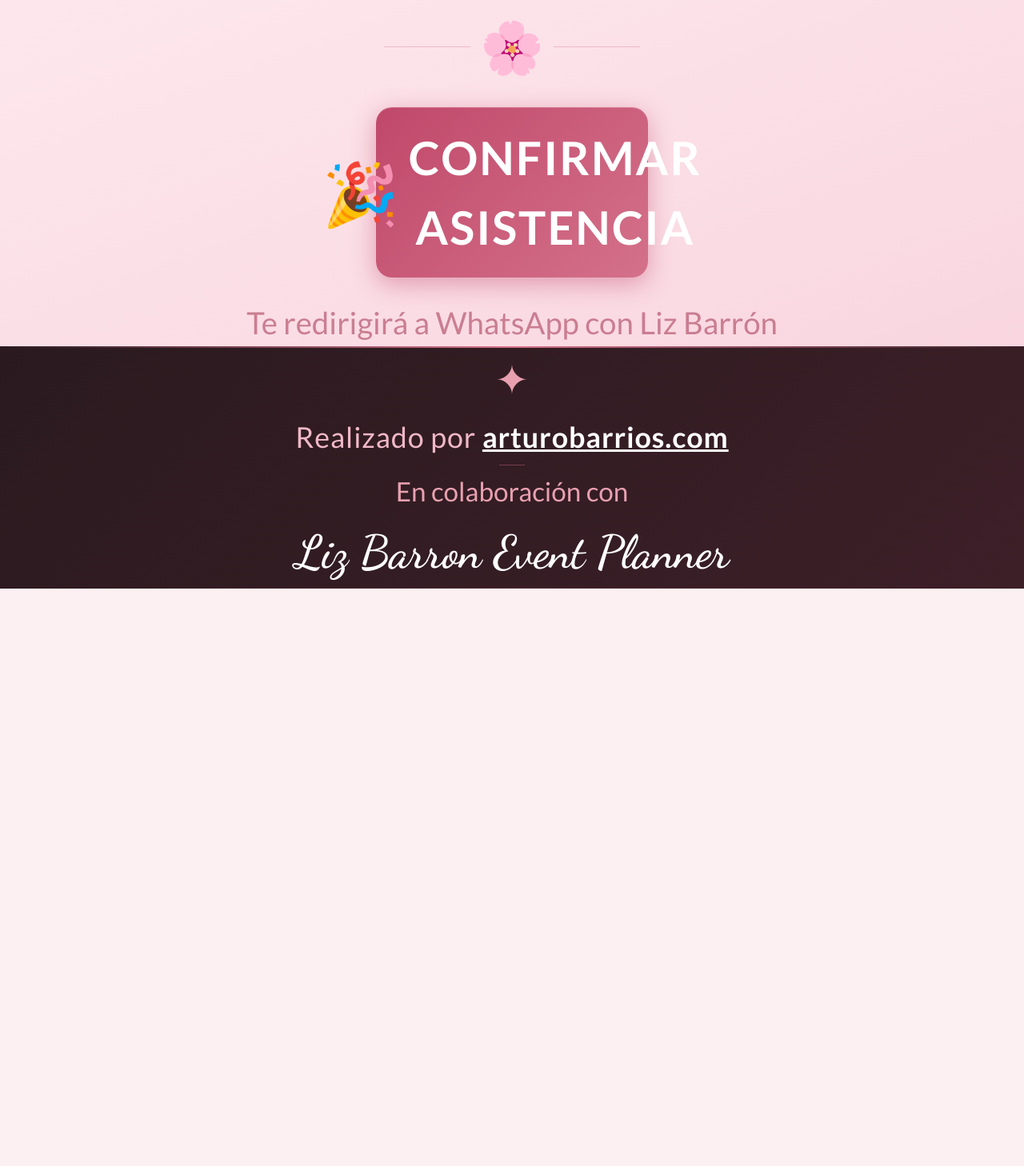
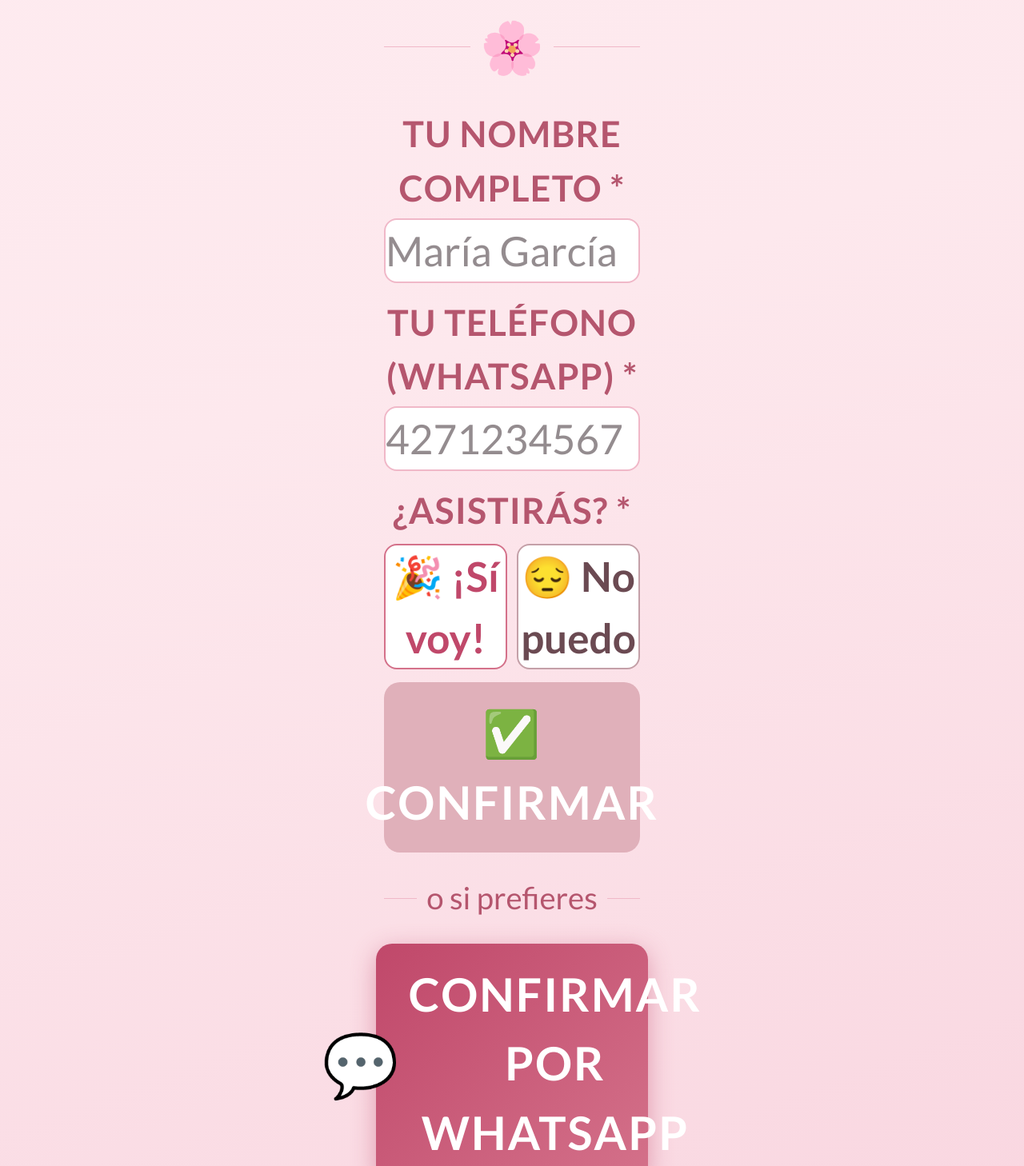
Before and after one commit to creandovaloria/creatuimagen-platform, a Next.js app: page /XV-Regina in a window 1280 px wide. Shown: the part 10440-11898 px from the top of the page at 80% size. Before the commit the page ends 11176 px from the top, so only its background shows below. Built offline with nearby package versions, Linux system fonts and the light colour scheme.

Commit message:
🚀 Add XV-Regina-b + Supabase RSVP

```diff
--- a/components/invitaciones/RSVP.tsx
+++ b/components/invitaciones/RSVP.tsx
@@ -1,3 +1,5 @@
+import RSVPForm from "./RSVPForm";
+
 interface Props {
   src: string;
   whatsapp: string;
@@ -11,15 +13,12 @@ export default function RSVP({ src, whatsapp, mensaje }: Props) {
     <section className="flex flex-col items-center px-8 py-12 gap-7 text-center reveal"
       style={{ background: "linear-gradient(160deg, #fff0f4 0%, #fde8ed 60%, #f9d6e0 100%)" }}>
 
-      {/* Flamingo con glow */}
+      {/* Flamingo */}
       <div className="relative flex justify-center">
         <div className="absolute inset-0 rounded-full blur-2xl opacity-30"
           style={{ background: "#d4718a", transform: "scale(0.7) translateY(20%)" }} />
-        <img
-          src={src}
-          alt="Flamingo"
-          className="relative w-[55vw] max-w-[240px] h-auto drop-shadow-xl soft-pulse"
-        />
+        <img src={src} alt="Flamingo"
+          className="relative w-[55vw] max-w-[240px] h-auto drop-shadow-xl soft-pulse" />
       </div>
 
       {/* Mensaje */}
@@ -40,33 +39,32 @@ export default function RSVP({ src, whatsapp, mensaje }: Props) {
         <div className="flex-1 h-[1px] bg-[#f0b8c8]" />
       </div>
 
-      {/* Botón RSVP — grande y claro */}
-      <a
-        href={waUrl}
-        target="_blank"
-        rel="noopener noreferrer"
+      {/* Formulario RSVP */}
+      <RSVPForm />
+
+      {/* Separador */}
+      <div className="flex items-center gap-3 w-full max-w-xs">
+        <div className="flex-1 h-[1px] bg-[#f0b8c8]" />
+        <span className="font-lato text-[3vw] text-[#b5566e]">o si prefieres</span>
+        <div className="flex-1 h-[1px] bg-[#f0b8c8]" />
+      </div>
+
+      {/* Botón WA — temporal hasta que esté probado el form */}
+      <a href={waUrl} target="_blank" rel="noopener noreferrer"
         style={{
-          display: "flex",
-          alignItems: "center",
-          justifyContent: "center",
-          gap: "10px",
-          width: "100%",
-          maxWidth: "340px",
-          borderRadius: "20px",
-          padding: "20px 24px",
+          display: "flex", alignItems: "center", justifyContent: "center",
+          gap: "10px", width: "100%", maxWidth: "340px",
+          borderRadius: "20px", padding: "20px 24px",
           background: "linear-gradient(135deg, #c0486a 0%, #d4718a 100%)",
           color: "white",
           fontFamily: "var(--font-lato), sans-serif",
-          fontSize: "4.5vw",
-          fontWeight: "700",
-          letterSpacing: "2px",
-          textTransform: "uppercase",
+          fontSize: "4.5vw", fontWeight: "700",
+          letterSpacing: "2px", textTransform: "uppercase",
           textDecoration: "none",
-          boxShadow: "0 8px 30px rgba(192,72,106,0.45), inset 0 1px 0 rgba(255,255,255,0.2)",
-        }}
-      >
-        <span style={{ fontSize: "6vw" }}>🎉</span>
-        Confirmar Asistencia
+          boxShadow: "0 8px 30px rgba(192,72,106,0.45)",
+        }}>
+        <span style={{ fontSize: "6vw" }}>💬</span>
+        Confirmar por WhatsApp
       </a>
 
       <p className="font-lato text-[3vw] text-[#b5566e] opacity-70">
```
